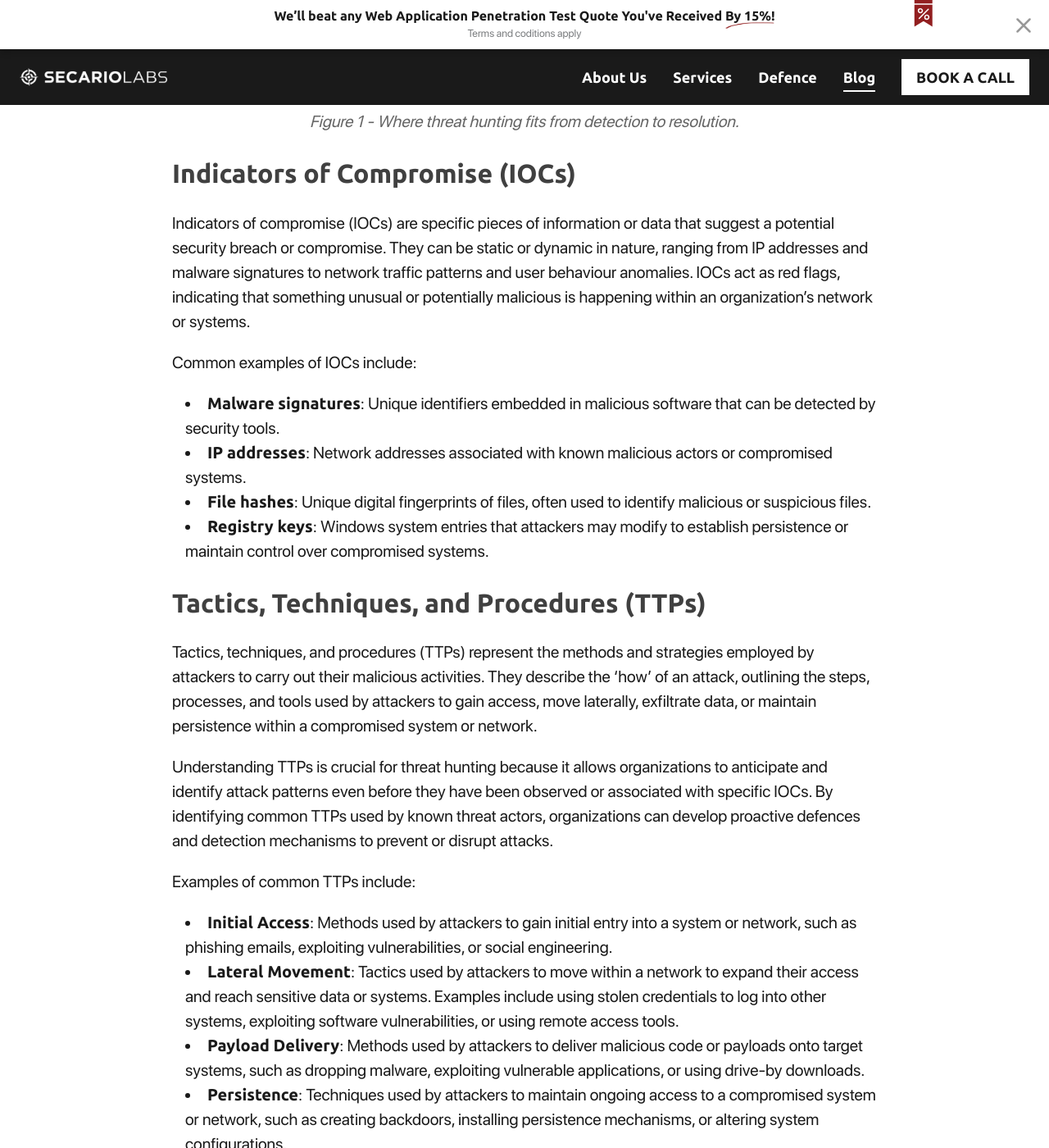
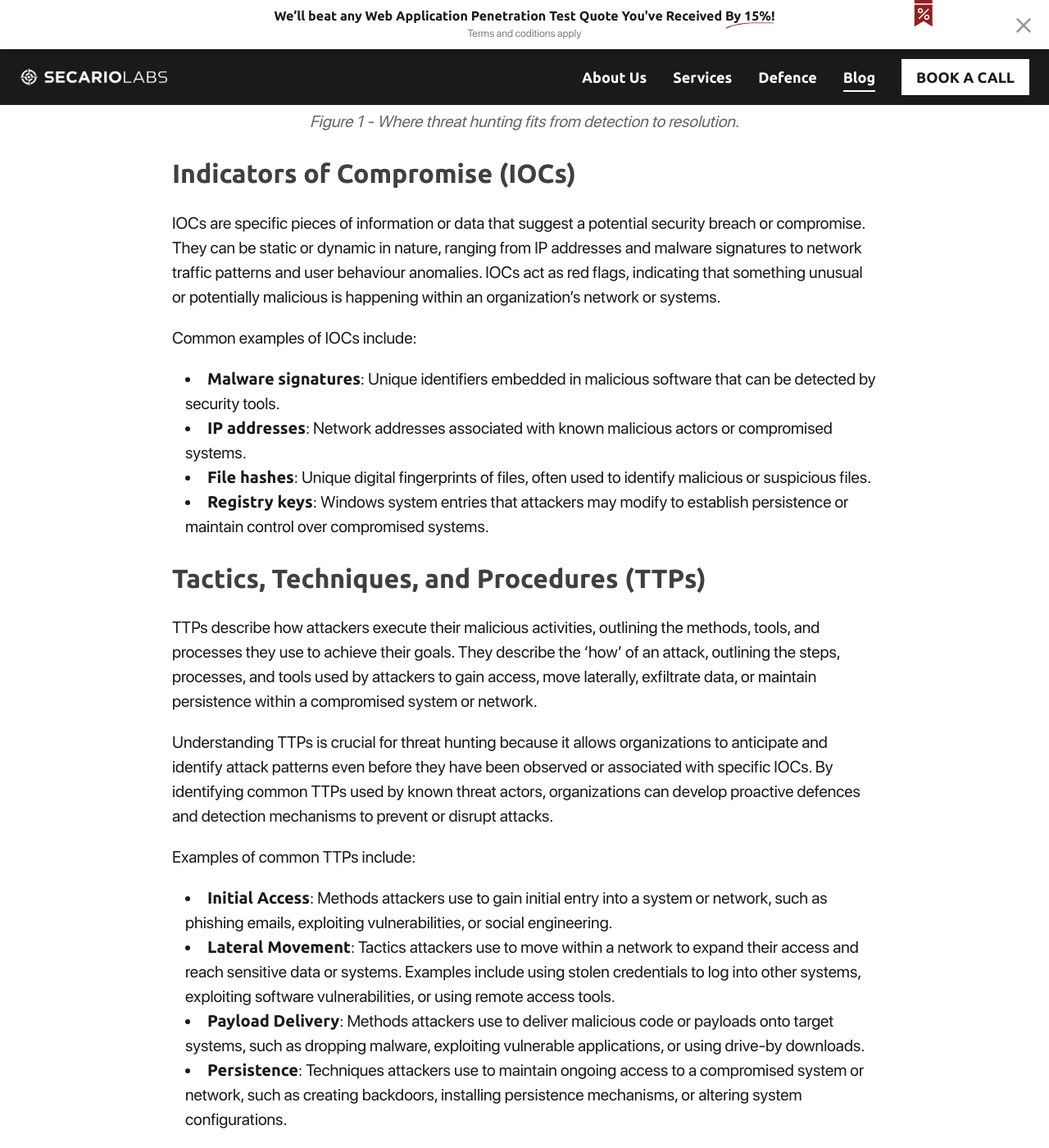
Before and after one commit to secariolabs/secariolabs.github.io, a Jekyll site: the page built from _posts/2025-01-05-treat-hunting-101.md, in a window 1280 px wide and 1400 px high, scrolled down 1244 px. Shown: the whole window at 82% size. Built offline with Jekyll 4.4.1, drawn with Linux system fonts in a browser that asks for light colours; comment, search, counter and statistics services are not loaded; some of the changed text lies outside the part shown.

Commit message:
Refine language and formatting in Log4j research posts for clarity and consistency

```diff
--- a/_posts/2025-01-05-treat-hunting-101.md
+++ b/_posts/2025-01-05-treat-hunting-101.md
@@ -9,36 +9,36 @@
     name: "@vibeszzzs"
     url: "https://x.com/vibeszzzs"
 ---
-First of all, it is necessary to define what threat hunting actually means in the cybersecurity world. In the constantly evolving landscape of cybersecurity, threat hunting has emerged as a critical proactive approach to identifying and neutralizing malicious activities that may have evaded detection by conventional security measures. Unlike traditional reactive security strategies, which focus on responding to known threats and alerts, threat hunting adopts a proactive stance, actively searching for signs of potential intrusion or compromise.
+First of all, it is necessary to define what threat hunting actually means in the cybersecurity world. In today’s ever-changing cybersecurity landscape, threat hunting is a proactive approach to identify and neutralise malicious activities that may bypass traditional defences. Unlike traditional reactive security strategies, which focus on responding to known threats and alerts, threat hunting adopts a proactive stance, actively searching for signs of potential intrusion or compromise.
 
-IOCs and TTPs are two crucial concepts in the world of cybersecurity, particularly in the context of threat hunting. Understanding their distinct roles is essential for effective threat detection and mitigation.
+IOCs (Indicators of Compromise) and TTPs (Tactics, Techniques, and Procedures) are vital concepts in cybersecurity. Both play a significant role in effective threat detection and mitigation, particularly in the context of threat hunting.
 
 ![](/assets/images/posts/threathunting101-image17.png)
 _Figure 1 - Where threat hunting fits from detection to resolution._
 
 ## Indicators of Compromise (IOCs)
 
-Indicators of compromise (IOCs) are specific pieces of information or data that suggest a potential security breach or compromise. They can be static or dynamic in nature, ranging from IP addresses and malware signatures to network traffic patterns and user behaviour anomalies. IOCs act as red flags, indicating that something unusual or potentially malicious is happening within an organization's network or systems.
+IOCs are specific pieces of information or data that suggest a potential security breach or compromise. They can be static or dynamic in nature, ranging from IP addresses and malware signatures to network traffic patterns and user behaviour anomalies. IOCs act as red flags, indicating that something unusual or potentially malicious is happening within an organization's network or systems.
 
 Common examples of IOCs include:
 
-* **Malware signatures**: Unique identifiers embedded in malicious software that can be detected by security tools.
-* **IP addresses**: Network addresses associated with known malicious actors or compromised systems.
-* **File hashes**: Unique digital fingerprints of files, often used to identify malicious or suspicious files.
-* **Registry keys**: Windows system entries that attackers may modify to establish persistence or maintain control over compromised systems.
+- **Malware signatures**: Unique identifiers embedded in malicious software that can be detected by security tools.
+- **IP addresses**: Network addresses associated with known malicious actors or compromised systems.
+- **File hashes**: Unique digital fingerprints of files, often used to identify malicious or suspicious files.
+- **Registry keys**: Windows system entries that attackers may modify to establish persistence or maintain control over compromised systems.
 
 ## Tactics, Techniques, and Procedures (TTPs)
 
-Tactics, techniques, and procedures (TTPs) represent the methods and strategies employed by attackers to carry out their malicious activities. They describe the 'how' of an attack, outlining the steps, processes, and tools used by attackers to gain access, move laterally, exfiltrate data, or maintain persistence within a compromised system or network.
+TTPs describe how attackers execute their malicious activities, outlining the methods, tools, and processes they use to achieve their goals. They describe the 'how' of an attack, outlining the steps, processes, and tools used by attackers to gain access, move laterally, exfiltrate data, or maintain persistence within a compromised system or network.
 
 Understanding TTPs is crucial for threat hunting because it allows organizations to anticipate and identify attack patterns even before they have been observed or associated with specific IOCs. By identifying common TTPs used by known threat actors, organizations can develop proactive defences and detection mechanisms to prevent or disrupt attacks.
 
 Examples of common TTPs include:
 
-* **Initial Access**: Methods used by attackers to gain initial entry into a system or network, such as phishing emails, exploiting vulnerabilities, or social engineering.
-* **Lateral Movement**: Tactics used by attackers to move within a network to expand their access and reach sensitive data or systems. Examples include using stolen credentials to log into other systems, exploiting software vulnerabilities, or using remote access tools.
-* **Payload Delivery**: Methods used by attackers to deliver malicious code or payloads onto target systems, such as dropping malware, exploiting vulnerable applications, or using drive-by downloads.
-* **Persistence**: Techniques used by attackers to maintain ongoing access to a compromised system or network, such as creating backdoors, installing persistence mechanisms, or altering system configurations.
+- **Initial Access**: Methods attackers use to gain initial entry into a system or network, such as phishing emails, exploiting vulnerabilities, or social engineering.
+- **Lateral Movement**: Tactics attackers use to move within a network to expand their access and reach sensitive data or systems. Examples include using stolen credentials to log into other systems, exploiting software vulnerabilities, or using remote access tools.
+- **Payload Delivery**: Methods attackers use to deliver malicious code or payloads onto target systems, such as dropping malware, exploiting vulnerable applications, or using drive-by downloads.
+- **Persistence**: Techniques attackers use to maintain ongoing access to a compromised system or network, such as creating backdoors, installing persistence mechanisms, or altering system configurations.
 
 In this article, we will showcase hunting based on IOCs and TTPs using the CrowdStrike EDR solution. Hunting can be performed using various log sources, which include SIEM logs, firewall logs, Sysmon logs, etc.
 
```
Also changed, not shown: _posts/2023-02-05-logging-raw-http-requests-in-python.md (+4 -4 lines), _posts/2023-03-03-analysing-and-reproducing-poc-for-log4j-2-15-0.md (+10 -4 lines), _posts/2023-03-03-building-a-research-environment-for-log4j.md (+7 -5 lines), _posts/2025-01-05-navigating-the-maze-of-security-alerts.md (+8 -8 lines).
